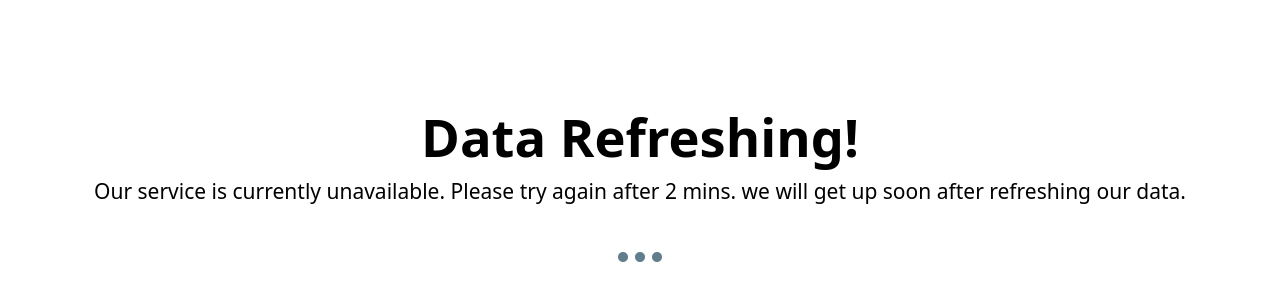
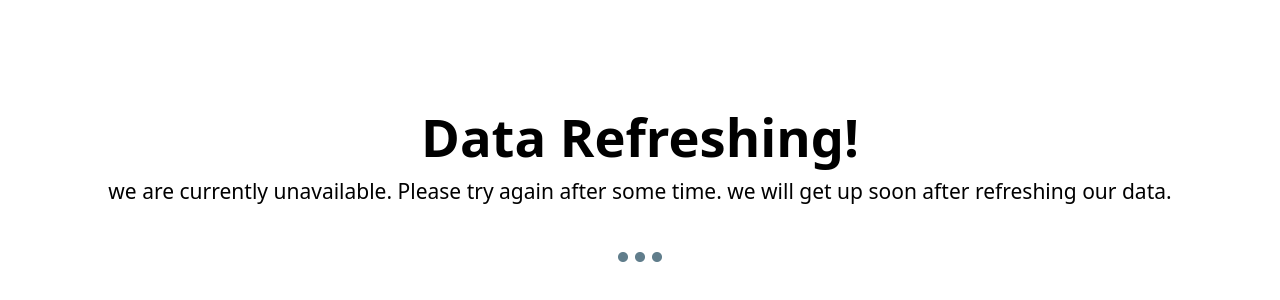
Before and after one commit to Alokg252/NextTube, a Next.js app: page /404 in a window 1280 px wide. Shown: the part 204-504 px from the top of the page. Built offline with nearby package versions, Linux system fonts and the light colour scheme.

Commit message:
page 404 changes

```diff
--- a/src/app/404/page.jsx
+++ b/src/app/404/page.jsx
@@ -5,7 +5,7 @@ export default function Custom404() {
     <div className="h-screen flex flex-col items-center justify-center">
       <h1 className="text-6xl font-bold">Data Refreshing!</h1>
       <p className="text-2xl mt-4 mb-8 text-center">
-        Our service is currently unavailable. Please try again after 2 mins. we will get up soon after refreshing our data.
+        we are currently unavailable. Please try again after some time. we will get up soon after refreshing our data.
       </p>
       <Image className="mx-auto" src={wait} alt="wait" unoptimized />
 
```
